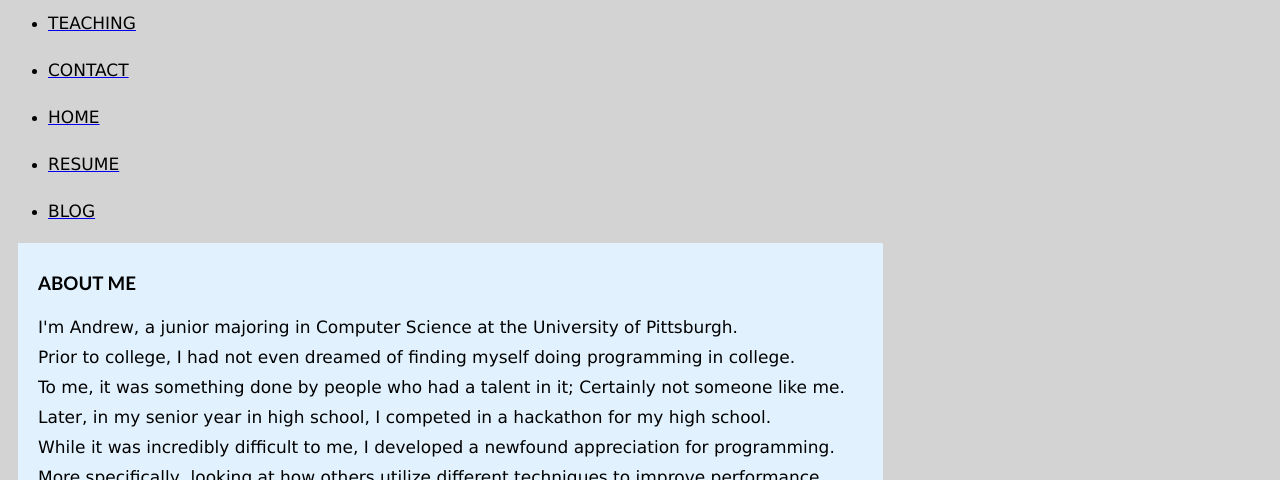
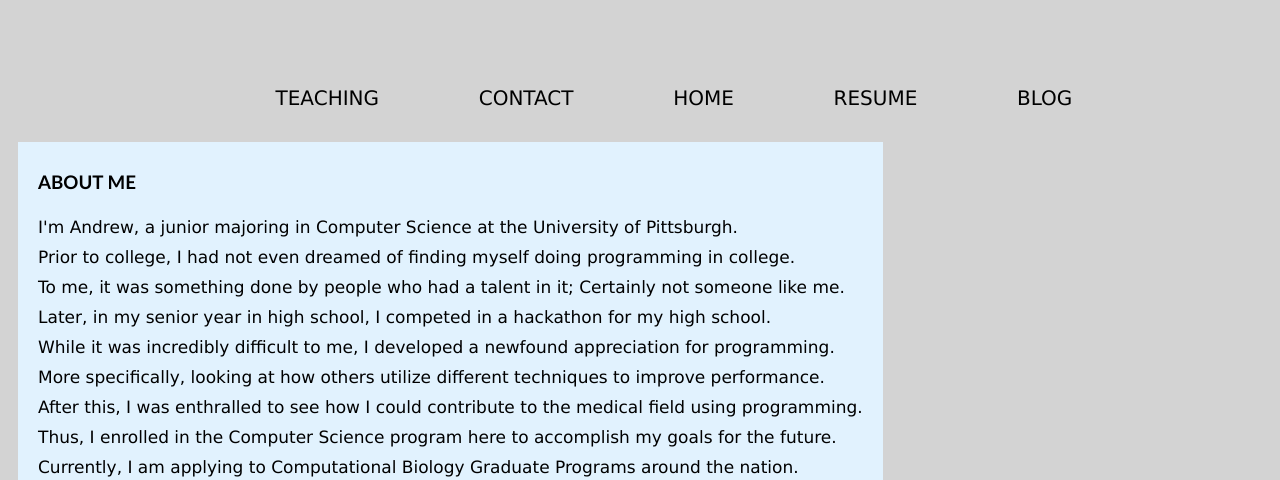
Before and after one commit to andChen2026/andChen2026.github.io, a plain HTML site: page index.html in a window 1280 px wide. Shown: the top 480 px of the page. Drawn offline with Linux system fonts and the light colour scheme.

Commit message:
finished navigation bar

```diff
--- a/CSS/main.css
+++ b/CSS/main.css
@@ -46,3 +46,30 @@ h3
     margin-left: 10px;
     margin-top: 25px;
 }
+#nav-bar {
+    margin-top: 5%;
+    padding-bottom: 5%;
+    margin-left: 18%;
+    list-style: none;
+    display: block;
+}
+#nav-bar li {
+    float: left;
+    display: inline;
+    margin-right: 10%;
+}
+#nav-bar li p {
+    font-size: 20px;
+}
+a:link {
+    text-decoration: none;
+  }
+  a:visited {
+    text-decoration: none;
+  }
+  a:hover {
+    text-decoration: none;
+  }
+  a:active {
+    text-decoration: none;
+  }
```
